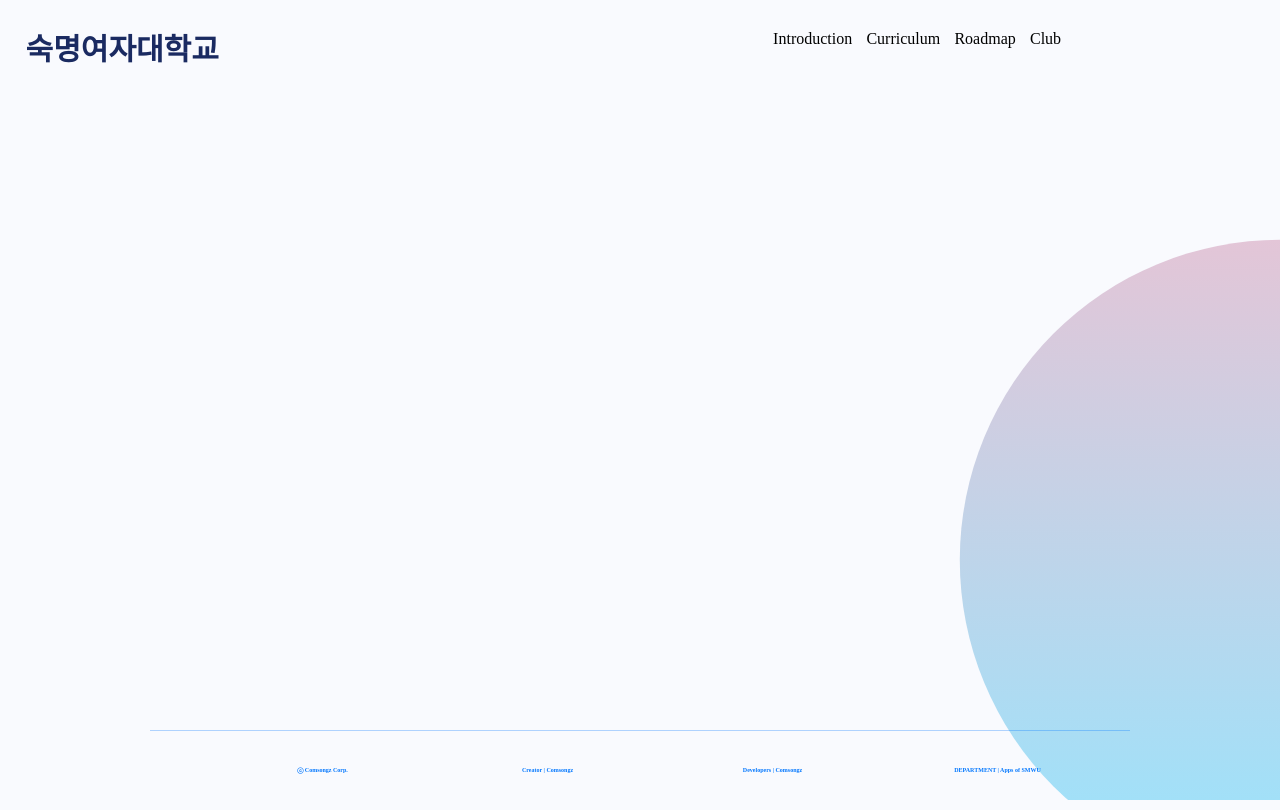
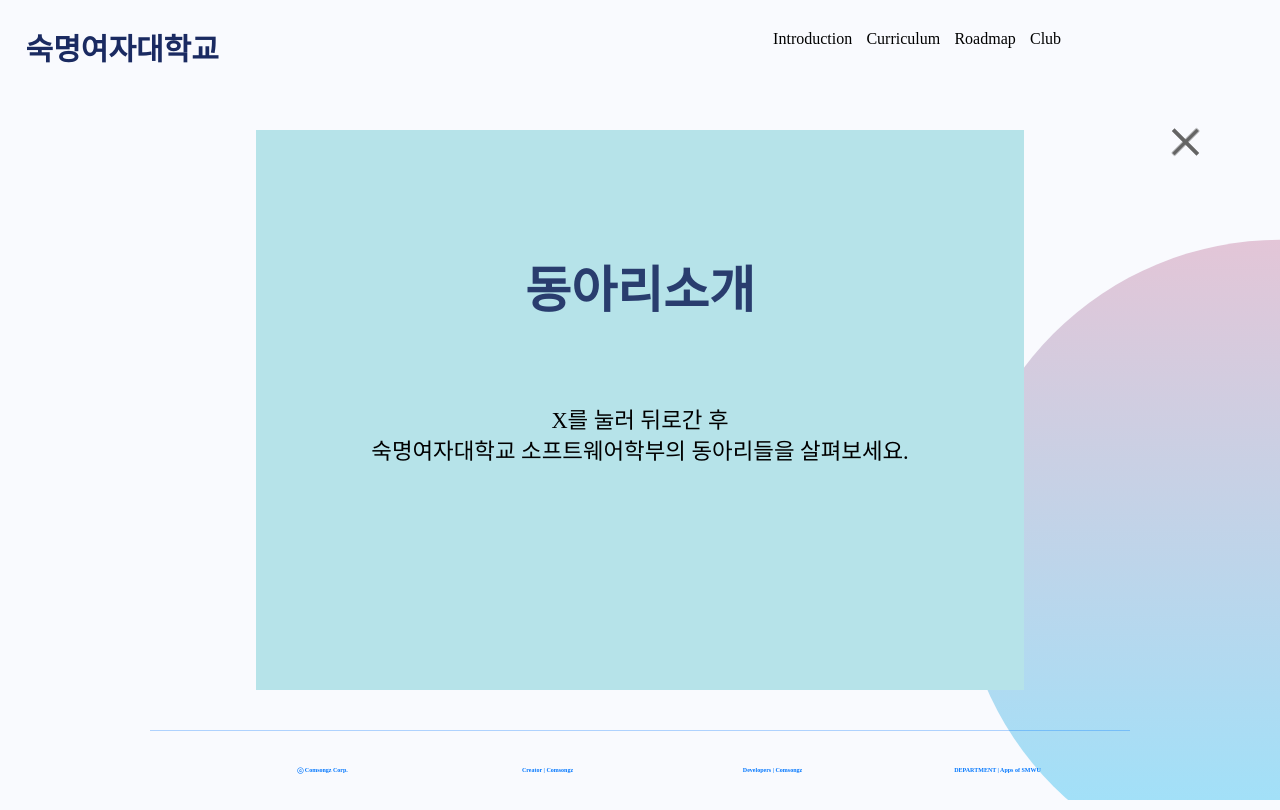
Before and after one commit to yugyeongh/SMSWhomepage, a React (Create React App) app: page /club in a window 1280 px wide. Built offline with nearby package versions, Linux system fonts and the light colour scheme; a web font is replaced by a local one.

Commit message:
fix club 안보이는거

```diff
--- a/src/club.css
+++ b/src/club.css
@@ -22,14 +22,13 @@
     background: #fff;
     background: radial-gradient(ellipse at center, rgba(70,70,70,0) 0%, rgba(70,70,70,0.05) 40%, rgba(70, 70, 70, 0.15) 50%);
     overflow: hidden;
-    transform-style: preserve-3d;
   }
   input[type='radio'],
   .hide {
     display: none;
   }
   input[type='radio']:checked + section {
-    top: 0;
+    z-index:1000;
   }
   /*구간 나눠서 반응형 해야함 한 1200px부터 다시 짜기*/
   .container {
@@ -38,13 +37,13 @@
     width: 60%;
     min-width: 700px;
     height: 80vh;
-    top: 30px;
+    top: 130px;
     transition: all 500ms;
     transform-style: preserve-3d;
   }
   .container section {
     position: absolute;
-    top: 100vh;
+
     width: 100%;
     height: 70vh;
     transition: top 500ms;
@@ -71,7 +70,7 @@
     transform-style: preserve-3d;
   }
   .container section .content{
-    margin-top: -70px ;
+    margin-top: -110px ;
     color: black;
     font-size: 1.4em;
     line-height: 1.4em;
@@ -99,18 +98,18 @@
   .container section.siss { z-index: 96; }
   .container section.solux { z-index: 95; }
 
-  #menu:checked + .container section.intro { top: 342px; }
-  #menu:checked + .container section.intro:hover { top: 338px; }
-  #menu:checked + .container section.apps { top: 282px; }
-  #menu:checked + .container section.apps:hover { top: 278px; }
-  #menu:checked + .container section.algos { top: 222px; }
-  #menu:checked + .container section.algos:hover { top: 218px; }
-  #menu:checked + .container section.forza { top: 162px; }
-  #menu:checked + .container section.forza:hover { top: 158px; }
-  #menu:checked + .container section.siss { top: 102px; }
-  #menu:checked + .container section.siss:hover { top: 98px; }
-  #menu:checked + .container section.solux { top: 42px; }
-  #menu:checked + .container section.solux:hover { top: 38px; }
+  #menu:checked + .container section.intro { top: 252px; }
+  #menu:checked + .container section.intro:hover { top: 248px; }
+  #menu:checked + .container section.apps { top: 192px; }
+  #menu:checked + .container section.apps:hover { top: 188px; }
+  #menu:checked + .container section.algos { top: 132px; }
+  #menu:checked + .container section.algos:hover { top: 128px; }
+  #menu:checked + .container section.forza { top: 72px; }
+  #menu:checked + .container section.forza:hover { top: 68px; }
+  #menu:checked + .container section.siss { top: 12px; }
+  #menu:checked + .container section.siss:hover { top: 8px; }
+  #menu:checked + .container section.solux { top: -52px; }
+  #menu:checked + .container section.solux:hover { top: -68px; }
 
   /*메뉴 바 세개는 menu, menu::before, menu::after 로 이뤄짐 */
   .menu {
--- a/src/club.js
+++ b/src/club.js
@@ -13,6 +13,7 @@ const Club = () => {
                     <section className="intro">
                         <h1>동아리소개</h1>
                         <div className="content">
+                        <br/>
                         X를 눌러 뒤로간 후 <br/> 숙명여자대학교 소프트웨어학부의 동아리들을 살펴보세요.
                         </div>
                         <label htmlFor="intro"></label>
```
